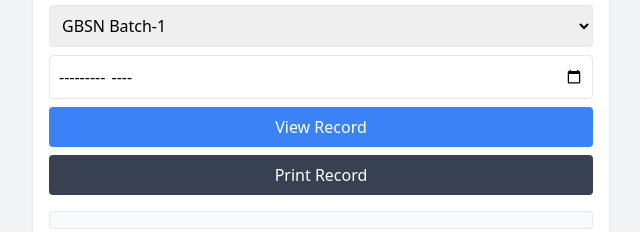
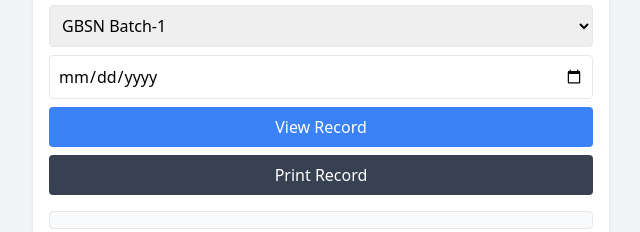
Before and after one commit to talibhussain952/Sindh-Modern-College-Attendance-Management, a plain HTML site: page index.html in a window 1280 px wide. Shown: the part 705-937 px from the top of the page, 319-959 px from the left. Drawn offline with nearby package versions, Linux system fonts and the light colour scheme.

Commit message:
index.html

```diff
--- a/index.html
+++ b/index.html
@@ -71,7 +71,7 @@
       <option>GBSN Batch-2</option>
       <option>Staff</option>
     </select>
-    <input type="month" id="viewMonth" class="w-full p-2 border rounded mb-2" placeholder="mm/yyyy">
+      <input type="date" id="attDate" class="w-full p-2 border rounded mb-2" placeholder="mm/dd/yyyy" required>
     <button id="viewBtn" class="w-full bg-blue-500 text-white py-2 rounded mb-2">View Record</button>
     <button onclick="printTable()" class="w-full bg-gray-700 text-white py-2 rounded mb-4">Print Record</button>
     <div id="print-section">
```
